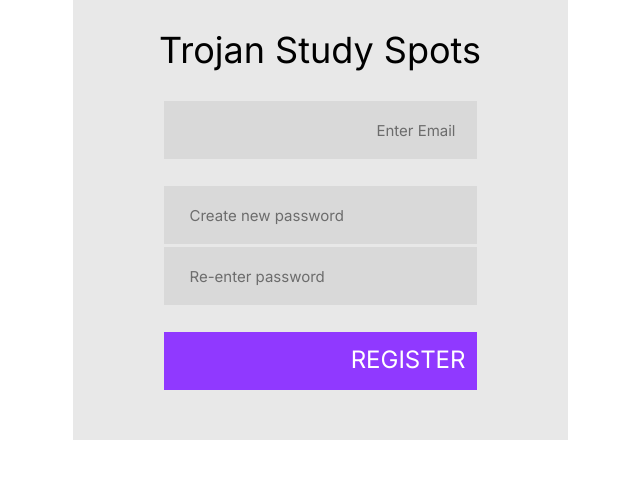
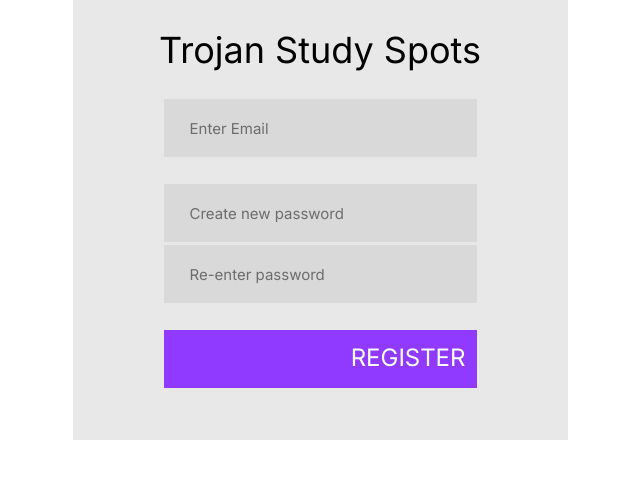
Before and after one commit to Arat2003/studyspots, a React (Create React App) app in the folder web/: page /register in a window 1280 px wide. Shown: the top 478 px of the page, without its empty margins (320-960 px from the left). Built offline with nearby package versions, Linux system fonts and the light colour scheme.

Commit message:
slight register change

```diff
--- a/web/src/components/Register/Register.css
+++ b/web/src/components/Register/Register.css
@@ -63,17 +63,9 @@ rgba(255, 255, 255, 1);
   background-color: var(--alto);
   display: flex;
   height: 58px;
-  justify-content: flex-end;
-  margin-top: 29px;
+  margin-top: 27px;
   min-width: 313px;
-  padding: 19px 21px;
-}
-
-.enter-email {
-  height: 18px;
-  letter-spacing: 0;
-  line-height: normal;
-  width: 266px;
+  padding: 19px 26px;
 }
 
 .overlap-group2 {
@@ -85,6 +77,15 @@ rgba(255, 255, 255, 1);
   min-width: 313px;
   padding: 19px 26px;
 }
+
+.enter-email {
+  height: 18px;
+  letter-spacing: 0;
+  line-height: normal;
+  width: 266px;
+}
+
+
 
 .x-password {
   height: 18px;
@@ -143,8 +144,6 @@ rgba(255, 255, 255, 1);
     --font-family-inter: "Inter";
   }
 
-
-
   .inter-normal-black-16px {
     color: var(--black);
     font-family: var(--font-family-inter);
```
